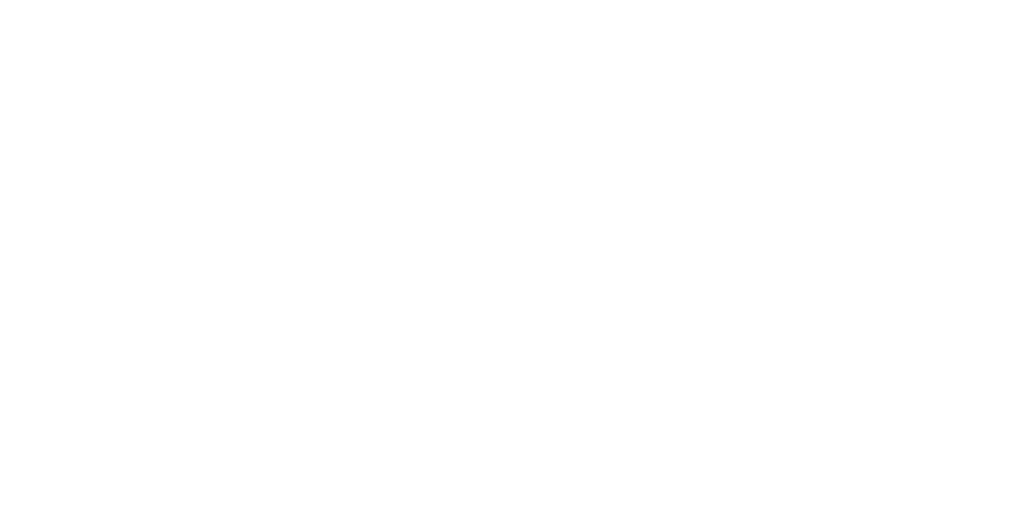
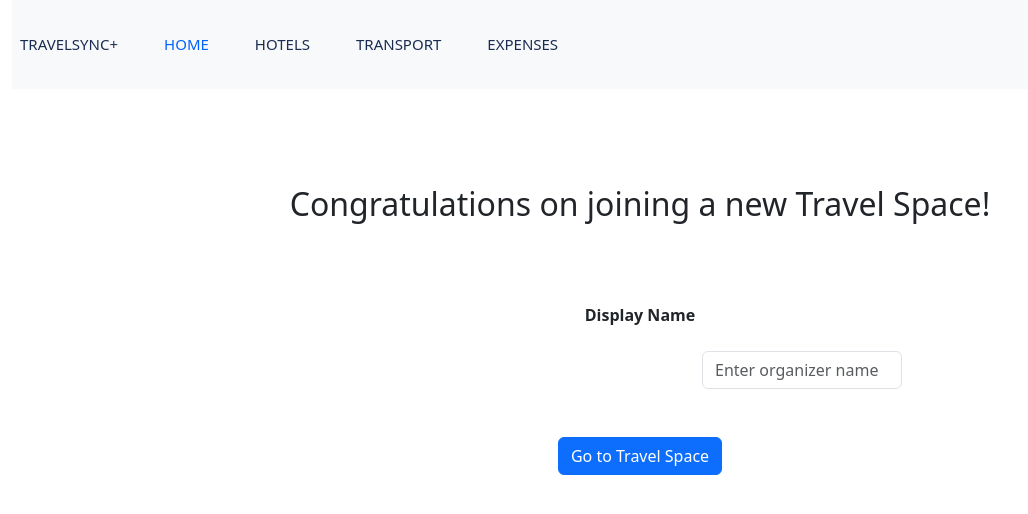
Before and after one commit to ayazhankadessova/TravelSync_Cathay, a Vue app in the folder travel-sync/: page /joinSpace in a window 1280 px wide. Before the commit this address had no page. Shown: the top 514 px of the page, without its empty margins (0-1028 px from the left). Built offline with nearby package versions, Linux system fonts and the light colour scheme.

Commit message:
joinSpace

```diff
--- a/travel-sync/src/router/index.js
+++ b/travel-sync/src/router/index.js
@@ -40,6 +40,14 @@
       // this generates a separate chunk (About.[hash].js) for this route
       // which is lazy-loaded when the route is visited.
       component: () => import('../views/QRcode.vue')
+    },
+    {
+      path: '/joinSpace',
+      name: 'Join-Space',
+      // route level code-splitting
+      // this generates a separate chunk (About.[hash].js) for this route
+      // which is lazy-loaded when the route is visited.
+      component: () => import('../views/JoinSpace.vue')
     }
   ]
 })
--- a/travel-sync/src/views/Hotels.vue
+++ b/travel-sync/src/views/Hotels.vue
@@ -1,8 +1,37 @@
 <template>
+   <!-- Navbar -->
+   <div class="container-fluid">
+    <nav class="navbar navbar-expand-lg navbar-light bg-light">
+        <!-- <a class="navbar-brand" href="#">TravelSync+</a> -->
+        <button class="navbar-toggler" type="button" data-bs-toggle="collapse" data-bs-target="#navbarNav"
+          aria-controls="navbarNav" aria-expanded="false" aria-label="Toggle navigation">
+          <span class="navbar-toggler-icon"></span>
+        </button>
+        <div class="collapse navbar-collapse" id="navbarNav">
+            <ul class="navbar-nav">
+              <li class="nav-item">
+                <RouterLink class="nav-link" to="/HomePage">TravelSync+</RouterLink>
+              </li>
+              <li class="nav-item">
+                <RouterLink class="nav-link " to="/TravelSpaceForm">Home</RouterLink>
+              </li>
+              <li class="nav-item">
+                <RouterLink class="nav-link active" to="/hotels">Hotels</RouterLink>
+              </li>
+              <li class="nav-item">
+                <RouterLink class="nav-link" to="/becomeVol">Transport</RouterLink>
+              </li>
+              <li class="nav-item">
+                <RouterLink class="nav-link" to="/volunteers">Expenses</RouterLink>
+              </li>
+            </ul>
+          </div>
+    </nav>
+    </div>
   <div class="container">
     <div class="row">
       <div class="col-sm-4 my-4" v-for="hotel in hotels" :key="hotel.name">
-        <div class="card square-card" style="width: 18rem">
+        <div class="card square-card" style="width: 24rem; height: 21rem;">
           <img :src="hotel.image" class="card-img-top hotel-image" :alt="hotel.name" />
           <div class="card-body">
             <h5 class="card-title">{{ hotel.name }}</h5>
--- /dev/null
+++ b/travel-sync/src/views/JoinSpace.vue
@@ -0,0 +1,82 @@
+<template>
+
+    <!-- Navbar -->
+<div class="container-fluid">
+<nav class="navbar navbar-expand-lg navbar-light bg-light">
+<!-- <a class="navbar-brand" href="#">TravelSync+</a> -->
+<button class="navbar-toggler" type="button" data-bs-toggle="collapse" data-bs-target="#navbarNav"
+aria-controls="navbarNav" aria-expanded="false" aria-label="Toggle navigation">
+<span class="navbar-toggler-icon"></span>
+</button>
+<div class="collapse navbar-collapse" id="navbarNav">
+  <ul class="navbar-nav">
+      <li class="nav-item">
+      <RouterLink class="nav-link" to="/HomePage">TravelSync+</RouterLink>
+    </li>
+    <li class="nav-item">
+      <RouterLink class="nav-link active" to="/TravelSpaceForm">Home</RouterLink>
+    </li>
+    <li class="nav-item">
+      <RouterLink class="nav-link" to="/hotels">Hotels</RouterLink>
+    </li>
+    <li class="nav-item">
+      <RouterLink class="nav-link" to="/becomeVol">Transport</RouterLink>
+    </li>
+    <li class="nav-item">
+      <RouterLink class="nav-link" to="/volunteers">Expenses</RouterLink>
+    </li>
+  </ul>
+</div>
+</nav>
+<br>
+<br>
+<br>
+<br>
+<h2 class="center">Congratulations on joining a new Travel Space!</h2>
+<br>
+<br>
+<br>
+<div class="center">
+  <label for="display-name" class="fw-bold">Display Name</label>
+  <br>
+  <br>
+  <div>
+  <input type="text" class="form-control smaller-input" id="organizer" placeholder="Enter organizer name">
+  </div>
+  <br>
+  <br>
+<a href="/TravelSpaceForm" class="btn btn-primary">Go to Travel Space</a>
+</div>
+</div>
+</template>
+
+<script>
+
+</script>
+
+<style>
+.container {
+display: flex;
+justify-content: center;
+align-items: center;
+height: 100vh;
+}
+
+.center {
+text-align: center;
+}
+
+.center-image {
+display: block;
+margin: 0 auto;
+}
+.smaller-input {
+    width: 200px;
+    margin-left:690px;
+
+  }
+
+
+
+
+</style>
--- a/travel-sync/src/views/QRcode.vue
+++ b/travel-sync/src/views/QRcode.vue
@@ -14,10 +14,10 @@
                 <RouterLink class="nav-link" to="/HomePage">TravelSync+</RouterLink>
               </li>
               <li class="nav-item">
-                <RouterLink class="nav-link active" to="/HomePage">Home</RouterLink>
+                <RouterLink class="nav-link active" to="/TravelSpaceForm">Home</RouterLink>
               </li>
               <li class="nav-item">
-                <RouterLink class="nav-link" to="/events">Hotels</RouterLink>
+                <RouterLink class="nav-link" to="/hotels">Hotels</RouterLink>
               </li>
               <li class="nav-item">
                 <RouterLink class="nav-link" to="/becomeVol">Transport</RouterLink>
--- a/travel-sync/src/views/TravelSpaceForm.vue
+++ b/travel-sync/src/views/TravelSpaceForm.vue
@@ -65,10 +65,10 @@
                 <RouterLink class="nav-link active" to="/HomePage">Home</RouterLink>
               </li>
               <li class="nav-item">
-                <RouterLink class="nav-link" to="/events">Hotels</RouterLink>
+                <RouterLink class="nav-link" to="/hotels">Hotels</RouterLink>
               </li>
               <li class="nav-item">
-                <RouterLink class="nav-link" to="/becomeVol">Transport</RouterLink>
+                <RouterLink class="nav-link" to="/joinSpace">Transport</RouterLink>
               </li>
               <li class="nav-item">
                 <RouterLink class="nav-link" to="/volunteers">Expenses</RouterLink>
```
